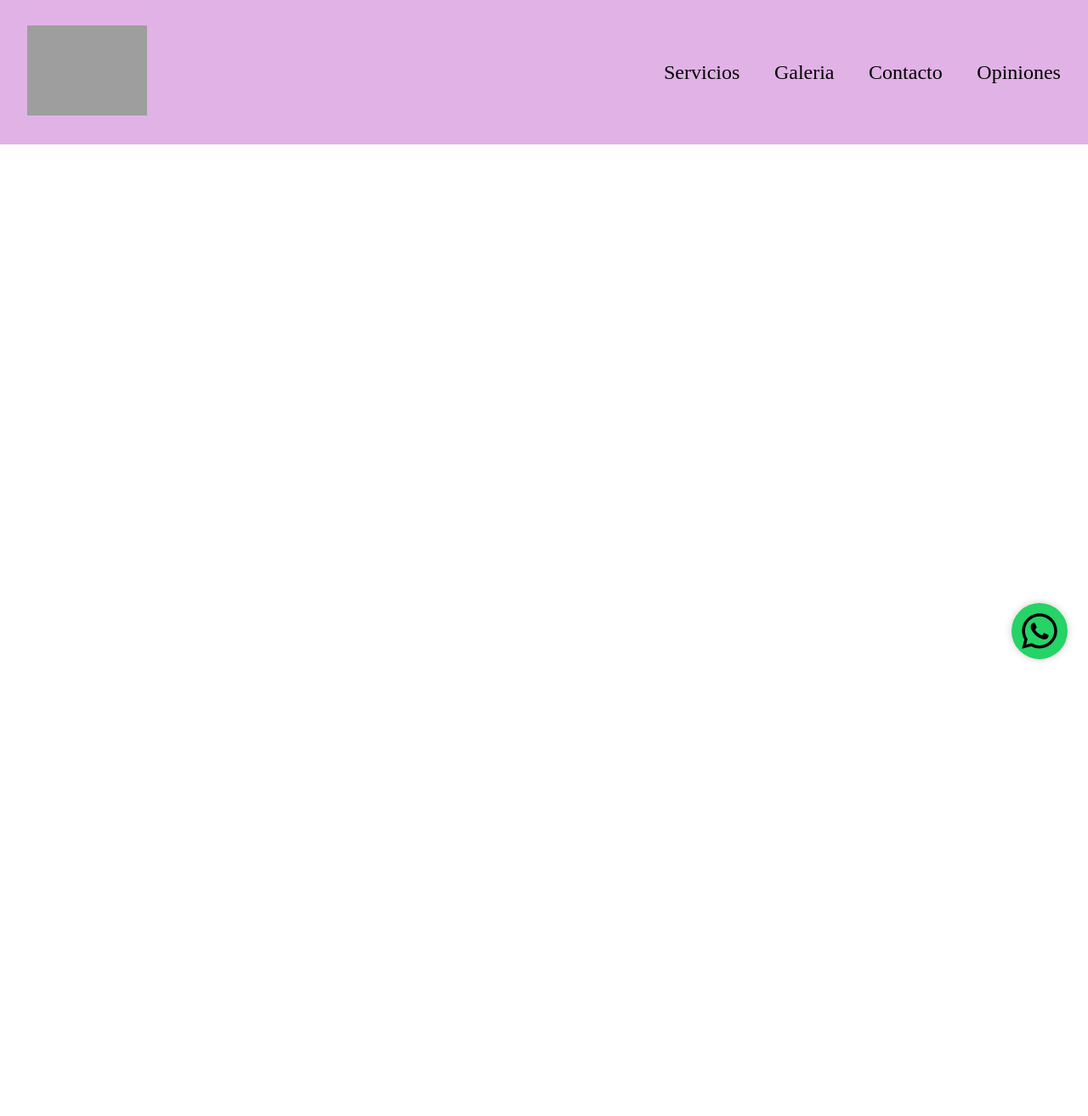
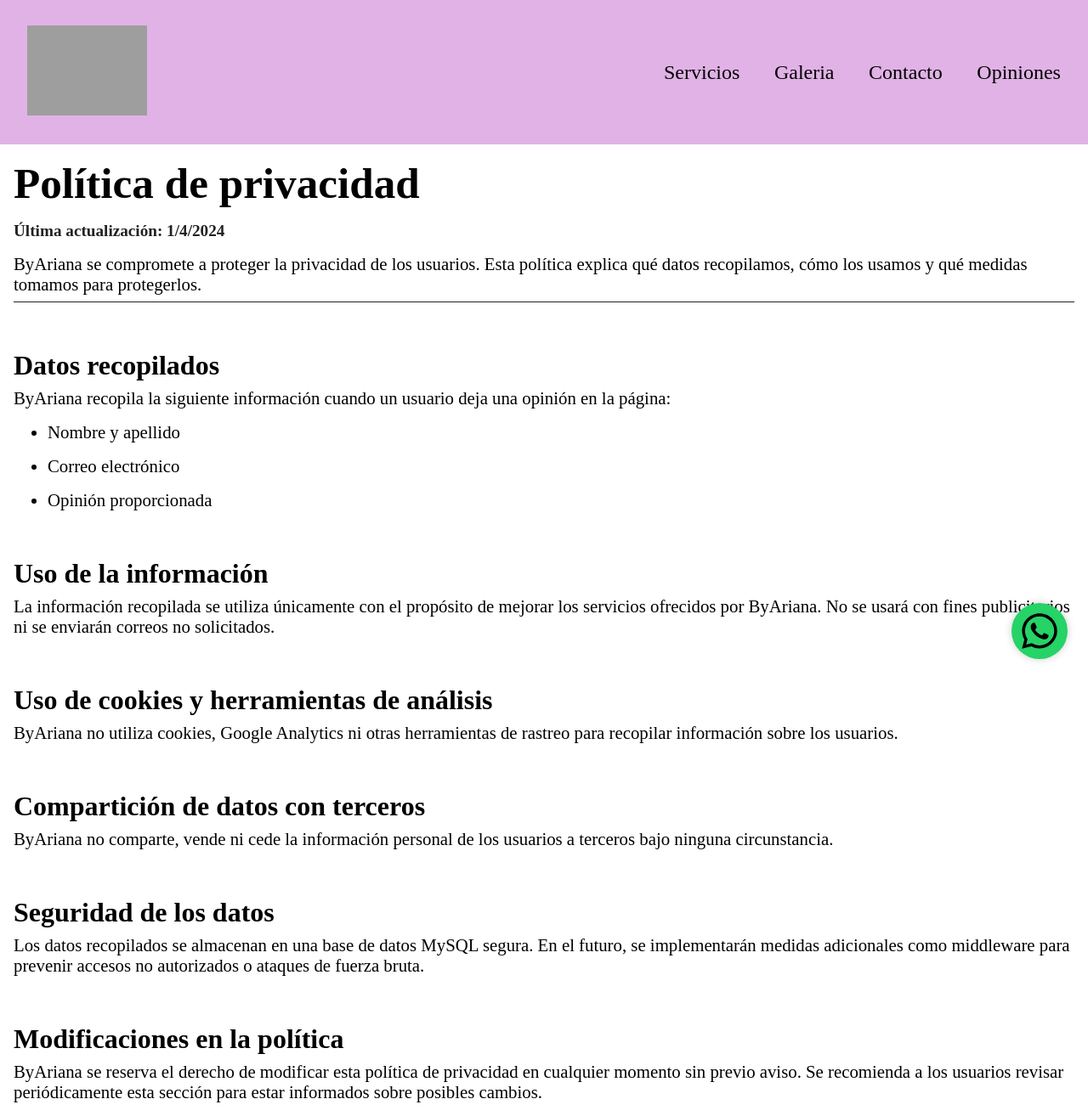
Before and after one commit to DonValen910/ByAriana, a Nuxt app: page /politicaDePrivacidad in a window 1280 px wide. Shown: the whole page at 85% size. Before the commit the page ends 800 px from the top, so only its background shows below. Built offline with nearby package versions, Linux system fonts and the light colour scheme; grey boxes are pictures that could not be loaded.

Commit message:
Agregar página de política de privacidad y mejorar la estructura de la página de términos de uso

```diff
--- /dev/null
+++ b/pages/politicaDePrivacidad.vue
@@ -0,0 +1,123 @@
+<template>
+  <main class="privacy">
+    <div class="privacy__container">
+      <h1 class="privacy__title">Política de privacidad</h1>
+      <span class="privacy__date">Última actualización: 1/4/2024</span>
+      <p class="privacy__intro">
+        ByAriana se compromete a proteger la privacidad de los usuarios. Esta
+        política explica qué datos recopilamos, cómo los usamos y qué medidas
+        tomamos para protegerlos.
+      </p>
+
+      <section class="privacy__section">
+        <h2 class="privacy__section-title">Datos recopilados</h2>
+        <p class="privacy__section-text">
+          ByAriana recopila la siguiente información cuando un usuario deja una
+          opinión en la página:
+        </p>
+        <ul class="privacy__list">
+          <li class="privacy__list-item">Nombre y apellido</li>
+          <li class="privacy__list-item">Correo electrónico</li>
+          <li class="privacy__list-item">Opinión proporcionada</li>
+        </ul>
+      </section>
+
+      <section class="privacy__section">
+        <h2 class="privacy__section-title">Uso de la información</h2>
+        <p class="privacy__section-text">
+          La información recopilada se utiliza únicamente con el propósito de
+          mejorar los servicios ofrecidos por ByAriana. No se usará con fines
+          publicitarios ni se enviarán correos no solicitados.
+        </p>
+      </section>
+
+      <section class="privacy__section">
+        <h2 class="privacy__section-title">
+          Uso de cookies y herramientas de análisis
+        </h2>
+        <p class="privacy__section-text">
+          ByAriana no utiliza cookies, Google Analytics ni otras herramientas de
+          rastreo para recopilar información sobre los usuarios.
+        </p>
+      </section>
+
+      <section class="privacy__section">
+        <h2 class="privacy__section-title">
+          Compartición de datos con terceros
+        </h2>
+        <p class="privacy__section-text">
+          ByAriana no comparte, vende ni cede la información personal de los
+          usuarios a terceros bajo ninguna circunstancia.
+        </p>
+      </section>
+
+      <section class="privacy__section">
+        <h2 class="privacy__section-title">Seguridad de los datos</h2>
+        <p class="privacy__section-text">
+          Los datos recopilados se almacenan en una base de datos MySQL segura.
+          En el futuro, se implementarán medidas adicionales como middleware
+          para prevenir accesos no autorizados o ataques de fuerza bruta.
+        </p>
+      </section>
+
+      <section class="privacy__section">
+        <h2 class="privacy__section-title">Modificaciones en la política</h2>
+        <p class="privacy__section-text">
+          ByAriana se reserva el derecho de modificar esta política de
+          privacidad en cualquier momento sin previo aviso. Se recomienda a los
+          usuarios revisar periódicamente esta sección para estar informados
+          sobre posibles cambios.
+        </p>
+      </section>
+    </div>
+  </main>
+</template>
+
+<script lang="ts" setup></script>
+
+<style>
+.privacy__container {
+  margin: 1rem;
+}
+
+.privacy__title {
+  font-size: 3.2rem;
+  margin: 1rem 0;
+}
+
+.privacy__date {
+  font-size: 1.2rem;
+  color: #222222;
+  font-weight: bold;
+}
+
+.privacy__intro {
+  margin-top: 0.5rem;
+  padding: 0.5rem 0;
+  border-bottom: 1px solid #222222;
+}
+
+.privacy__section-title {
+  font-size: 2rem;
+  font-family: "Libre Baskerville", serif;
+}
+
+.privacy__section-text,
+.privacy__intro,
+.privacy__list-item {
+  font-size: 1.3rem;
+}
+
+.privacy__section-text {
+  margin: 0.5rem 0;
+}
+
+.privacy__list {
+  margin: 0.5rem 0 0.5rem 2.5rem;
+}
+
+.privacy__list-item {
+  list-style: disc;
+  margin: 1rem 0;
+}
+</style>
--- a/pages/terminosDeUso.vue
+++ b/pages/terminosDeUso.vue
@@ -1,5 +1,6 @@
 <template>
   <main class="terms">
+    <div class="terms__container">
       <h1 class="terms__title">Término de uso</h1>
       <span class="terms__update">Última actualización: 1/4/2024</span>
       <p class="terms__intro">
@@ -31,9 +32,10 @@
       <section class="terms__section">
         <h2 class="terms__section-title">Uso del sitio</h2>
         <p class="terms__section-content">
-        Los usuarios pueden utilizar el sitio únicamente con fines informativos
-        y para dejar opiniones sobre los servicios. No está permitido el uso del
-        contenido con fines comerciales sin autorización expresa.
+          Los usuarios pueden utilizar el sitio únicamente con fines
+          informativos y para dejar opiniones sobre los servicios. No está
+          permitido el uso del contenido con fines comerciales sin autorización
+          expresa.
         </p>
       </section>
 
@@ -41,8 +43,8 @@
         <h2 class="terms__section-title">Propiedad intelectual</h2>
         <ul class="terms__section-list">
           <li class="terms__section-list-item">
-          Las imágenes y fotografías del sitio son propiedad de ByAriana, salvo
-          aquellas obtenidas de plataformas como Pinterest.
+            Las imágenes y fotografías del sitio son propiedad de ByAriana,
+            salvo aquellas obtenidas de plataformas como Pinterest.
           </li>
           <li class="terms__section-list-item">
             Los íconos de redes sociales (WhatsApp, Instagram, etc.) son de uso
@@ -58,21 +60,23 @@
       <section class="terms__section">
         <h2 class="terms__section-title">Modificaciones en los términos</h2>
         <p class="terms__section-content">
-        ByAriana se reserva el derecho de modificar estos términos en cualquier
-        momento sin previo aviso. Se recomienda a los usuarios revisar esta
-        sección periódicamente para estar informados de los cambios.
-      </p>
-      <p class="terms__section-content">
-        Si tienes alguna duda sobre estos términos, puedes contactarnos a través
-        de nuestras redes sociales o métodos de contacto indicados en el sitio.
+          ByAriana se reserva el derecho de modificar estos términos en
+          cualquier momento sin previo aviso. Se recomienda a los usuarios
+          revisar esta sección periódicamente para estar informados de los
+          cambios.
         </p>
       </section>
+    </div>
   </main>
 </template>
 
 <script lang="ts" setup></script>
 
 <style>
+.terms__container {
+  margin: 1rem;
+}
+
 .terms__title {
   font-size: 3.2rem;
   margin: 1rem 0;
@@ -85,31 +89,32 @@
 }
 
 .terms__intro {
-  margin-top: .5rem;
-  padding: .5rem 0;
+  margin-top: 0.5rem;
+  padding: 0.5rem 0;
   border-bottom: 1px solid #222222;
 }
 
 .terms__section-title {
   font-size: 2rem;
-  font-family: 'Libre Baskerville', serif
+  font-family: "Libre Baskerville", serif;
 }
 
-.terms__section-content, .terms__intro, .terms__section-list-item {
+.terms__section-content,
+.terms__intro,
+.terms__section-list-item {
   font-size: 1.3rem;
 }
 
 .terms__section-content {
-  margin: .5rem 0;
+  margin: 0.5rem 0;
 }
 
 .terms__section-list {
-  margin: .5rem 0 .5rem 2.5rem;
+  margin: 0.5rem 0 0.5rem 2.5rem;
 }
 
 .terms__section-list-item {
   list-style: disc;
   margin: 1rem 0;
 }
-
 </style>
```
Lines whose indentation alone changed are shown as unchanged.
